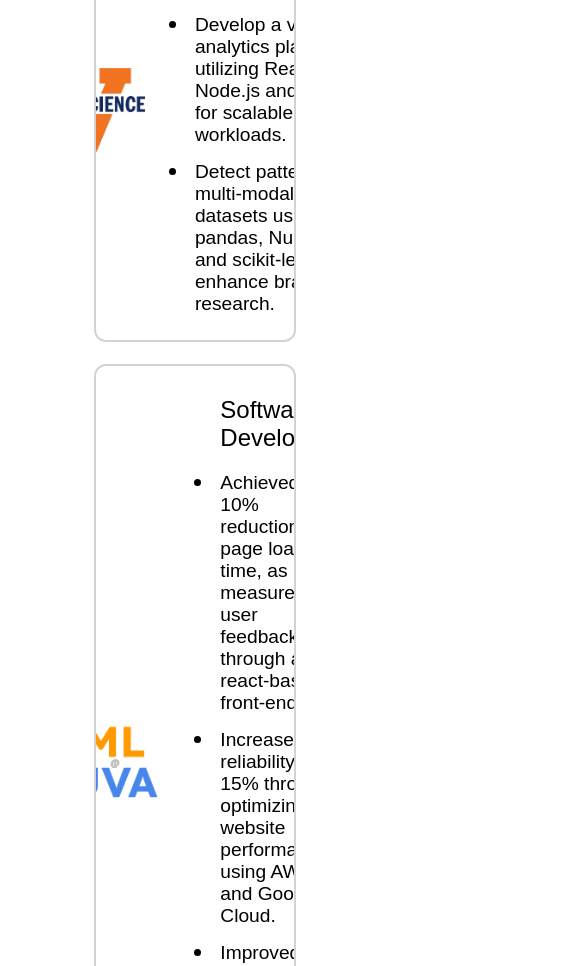
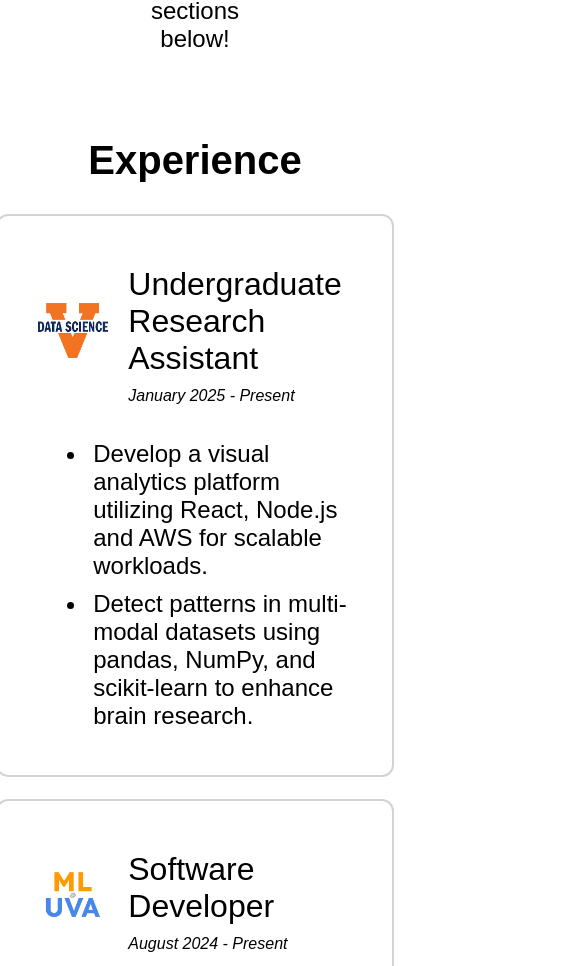
Before and after one commit to shrikar-siro/Portfolio, a React (Vite) app: page /Contact in a window 390 px wide. Shown: the part 1016-1982 px from the top of the page, 585 px wide, since content can reach past the window. Built offline with nearby package versions, Linux system fonts and the light colour scheme.

Commit message:
changes made to css styling in projects section

```diff
--- a/src/Components/Experience.tsx
+++ b/src/Components/Experience.tsx
@@ -8,9 +8,16 @@ function Experience() {
         {/* we want to have a card-like system - each experience fits on cards - to do that we might want a card group inside our container. */}
         <div className="cards">
           <div className="card">
-            <img src="/assets/dsLogo.png"></img>
+            <div className="header">
+              <img src="/assets/images.png"></img>
+              <p>
+                <h3>Undergraduate Research Assistant</h3>
+                <p>
+                  <i>January 2025 - Present</i>
+                </p>
+              </p>
+            </div>
             <div className="material">
-              <h3>Undergraduate Research Assistant</h3>
               <ul className="expList">
                 <li>
                   Develop a visual analytics platform utilizing React, Node.js
@@ -24,9 +31,16 @@ function Experience() {
             </div>
           </div>
           <div className="card">
-            <img src="/assets/ML@UVALogo.png"></img>
+            <div className="header">
+              <img src="/assets/ML@UVALogo.png"></img>
+              <p>
+                <h3>Software Developer</h3>
+                <p>
+                  <i>August 2024 - Present</i>
+                </p>
+              </p>
+            </div>
             <div className="material">
-              <h3>Software Developer</h3>
               <ul className="expList">
                 <li>
                   Achieved a 10% reduction in page load time, as measured by
@@ -44,9 +58,16 @@ function Experience() {
             </div>
           </div>
           <div className="card">
-            <img src="/assets/rotundaLogo.png"></img>
+            <div className="header">
+              <img src="/assets/rotundaLogo.png"></img>
+              <p>
+                <h3>Undergraduate Tutor</h3>
+                <p>
+                  <i>August 2024 - Present</i>
+                </p>
+              </p>
+            </div>
             <div className="material">
-              <h3>Undergraduate Tutor</h3>
               <ul className="expList">
                 <li>
                   Improving students’ understanding of core topics such as C,
--- a/src/Components/Projects.tsx
+++ b/src/Components/Projects.tsx
@@ -11,7 +11,7 @@ function Projects() {
         <div className="projectGrid">
           <div className="card">
             <img src="/assets/LaLigaLogo.png"></img>
-            <div className="material">
+            <div className="card-content">
               <h2>LaLiga Insights</h2>
               <p className="description">
                 A web application tracking player statistics in LaLiga for the
@@ -22,11 +22,10 @@ function Projects() {
                 <b>Skills Used: {""}</b>
               </p>
             </div>
-            <button className="gitHubLink">View Here.</button>
           </div>
           <div className="card">
             <img src="/assets/lung.png"></img>
-            <div className="material">
+            <div className="card-content">
               <h2>Lung Cancer Classifier</h2>
               <p>
                 A Web Application using YOLOv8 to detect the proportion of lung
@@ -37,11 +36,10 @@ function Projects() {
                 <b>Skills Used: {""}</b>
               </p>
             </div>
-            <button className="gitHubLink">View Here.</button>
           </div>
           <div className="card">
             <img src="/assets/EggsByTheDozen.jpeg"></img>
-            <div className="material">
+            <div className="card-content">
               <h2>Eggs By The Dozen</h2>
               <p>
                 Led a team of 5 in developing a a web application to count
@@ -53,7 +51,6 @@ function Projects() {
                 <b>Skills Used: {""}</b>
               </p>
             </div>
-            <button className="gitHubLink">View Here.</button>
           </div>
         </div>
       </div>
--- a/src/Styling/About.css
+++ b/src/Styling/About.css
@@ -18,7 +18,7 @@
 
 .aboutContainer .description{
     font-size: 1.5rem;
-    width: 50%;
+    max-width: 30%;
     text-align: center;
 }
 
--- a/src/Styling/Experience.css
+++ b/src/Styling/Experience.css
@@ -23,23 +23,21 @@
     padding: 10px;
 }
 
-.cards{
-    flex: 0;
-    max-width: 60%;
-}
+
 
 .cards .card{
     display: flex;
-    align-items: center;
-    justify-content: center;
+    flex-direction: column;
     gap: 10px;
-    padding: 10px;
+    padding: 30px;
     outline: 2.5px solid #d3d3d3;
     border-radius: 10px;
     transition: 0.3s ease-in-out;
     margin: 0.5em;
     overflow: scroll;
 }
+
+
 
 /* border animation */
 .cards .card:hover{
@@ -48,39 +46,49 @@
 }
 
 .cards .card img{
-    width: 150px;
+
+    width: 70px;
     height: auto;
     object-fit: cover;
-    padding: 20px;
 }
 
-.cards .card .material{
+
+.cards .card .header{
+    display: flex;
+    flex-direction: row;
+    align-items: center;
+    justify-content: start;
     padding: 10px;
 }
+.cards .card .header p{
+    padding-top: 0px;
+    margin-left: 10px;
 
-.cards .card .material h3{
-    font-size: 1.5rem;
+}
+.cards .card .header h3{
+    font-size: 2rem;
     font-weight: normal;
     padding: 10px;
 }
 
+.cards .card .material{
+    display: flex;
+    flex-direction: column;
+    padding: 10px;
+}
+
+
 .cards .card .material ul{
     margin: 0;
     list-style-type: disc;
-    padding-left: 5px;
+    padding-left: 50px;
 }
 
 .cards .card .material ul li{
-    font-size: 1.2rem;
+    font-size: 1.5rem;
     padding: 5px;
 }
 
 .cards .card .material ul li::marker{
     font-size: 1.5rem;
 }
-
-/* @media(max-width: 1280px){
-    .cards{
-        width: 85%;
-    }
-} */
--- a/src/Styling/Projects.css
+++ b/src/Styling/Projects.css
@@ -1,42 +1,31 @@
 *{
-    padding: 0;
-    margin: 0;
+    padding: 0px;
+    margin: 0px;
     box-sizing: border-box;
 }
 
 .projectContainer{
-    display: flex;
-    flex-direction: column;
-    justify-content: center;
-    align-items: center;
-    height: auto;
-    margin: 0;
-    margin-bottom: 70px;
+    max-width: 65%;
+    margin: 0 auto;
+    padding: 50px;
 }
 
 .projectContainer .title{
     font-size: 2.5rem;
     font-weight: bold;
     padding: 15px;
+    margin-bottom: 15px;
     justify-content: center;
     text-align: center;
 }
 
 .projectContainer .projectGrid{
-    max-width: 60%;
-    display: flex;
-    justify-content: center;
-    padding: 15px;
-    column-gap: 40px;
+    display: grid;
+    grid-template-columns: repeat(3, 1fr);
+    grid-gap: 35px;
 }
 
 .projectContainer .projectGrid .card{
-    width: 50%;
-    display: flex;
-    flex-wrap: nowrap;
-    flex-direction: column;
-    justify-content: center;
-    align-items: center;
     outline: 2.5px solid #d3d3d3;
     border-radius: 10px;
     overflow: hidden;
@@ -44,27 +33,24 @@
 
 .projectContainer .projectGrid .card img{
     width: 100%;
-    height: 100%;
-    border-radius: 10px;
+    aspect-ratio: 1/1;
+    object-fit: cover;
+    border-radius: 8px;
+    margin-bottom: 10px;
 }
 
-.card .material{
+.projectContainer .projectGrid .card .card-content{
+    padding: 15px;
+    background: white;
+
+}
+
+.projectContainer .projectGrid .card .card-content h2{
+    font-size: 1.5rem;
+    text-align: center;
     padding: 10px;
 }
 
-.material h2{
-    position: relative;
-    font-weight: normal;
-    margin: 10px 0 15px;
-    text-align: center;
-    font-size: 1.5rem;
+.projectContainer .projectGrid .card .card-content p{
+    font-size: 1.2rem;
 }
-
-.material .description{
-    margin: 10px 0 auto;
-    text-align: left;
-}
-
-.material .skills{
-    margin: 10px 0 auto;
-}
--- a/src/Styling/Skills.css
+++ b/src/Styling/Skills.css
@@ -20,11 +20,9 @@
 
 .skillsContainer .skillGrid{
     display: grid;
-    max-width: 60%;
-    grid-template-columns:
-    repeat(auto-fill, minmax(220px, 2fr));
-    gap: 35px;
-    padding: 15px;
+    grid-template-columns: repeat(4, 1fr);
+    gap: 45px;
+    padding: 25px;
     justify-content: center;
 }
 
@@ -33,7 +31,7 @@
     flex-direction: column;
     justify-content: center;
     align-items: center;
-    padding: 75px;
+    padding: 90px;
     outline: 2.5px solid #d3d3d3;
     border-radius: 10px;
     text-align: center;
@@ -47,7 +45,7 @@
 
 
 .skillsContainer .skillGrid .card img{
-    width: 90px;
+    width: 120px;
     height: auto;
 }
 
@@ -56,30 +54,38 @@
     font-weight: bold;
 }
 
-/* @media(max-width: 1700px){
+@media(max-width: 1100px){
+    .skillsContainer .skillGrid .card{
+        padding: 60px;
+        gap: 35px;
+    }
+}
+@media(max-width: 980px){
     .skillsContainer .skillGrid{
-        grid-template-columns: repeat(4, 1fr);
-        gap: 20px;
+        grid-template-columns: repeat(3, 1fr);
+        column-gap: 75px;
     }
     .skillsContainer .skillGrid .card{
-        padding: 60px;
+        padding: 75px;
+        gap: 25px;
     }
 }
-@media(max-width: 1640px){
+@media(max-width: 890px){
     .skillsContainer .skillGrid{
-        grid-template-columns: repeat(4, 1fr);
-        gap: 25px;
+        grid-template-columns: repeat(3, 1fr);
+        column-gap: 55px;
     }
     .skillsContainer .skillGrid .card{
         padding: 55px;
+        gap: 15px;
     }
 }
-@media(max-width: 1600px){
+@media(max-width: 750px){
     .skillsContainer .skillGrid{
-        grid-template-columns: repeat(3, 1fr);
-        gap: 35px;
+        grid-template-columns: repeat(2, 1fr);
     }
     .skillsContainer .skillGrid .card{
-        padding: 75px;
+        padding: 110px;
+        gap: 25px;
     }
-} */
+}
```
Also changed, not shown: public/assets/images.png (added).
